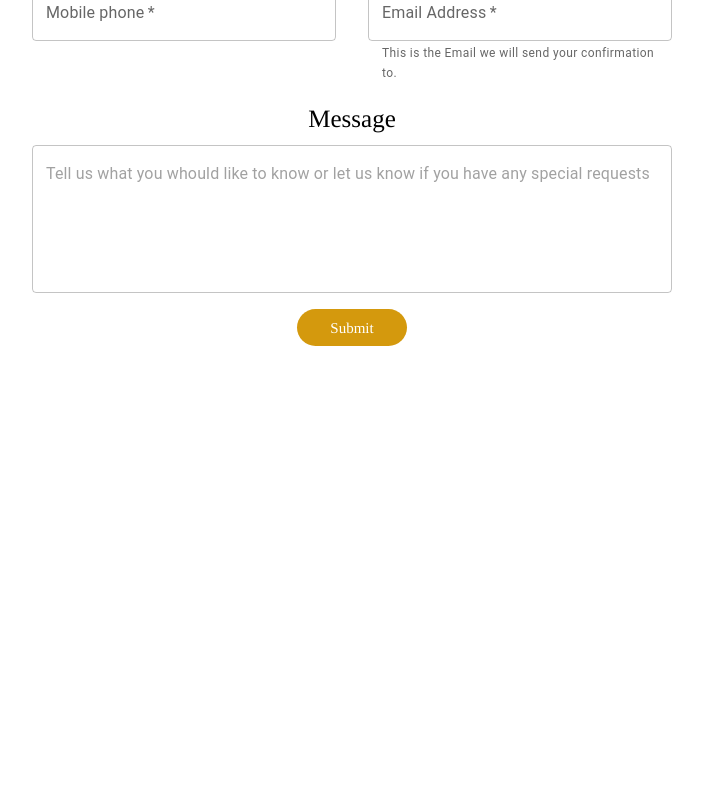
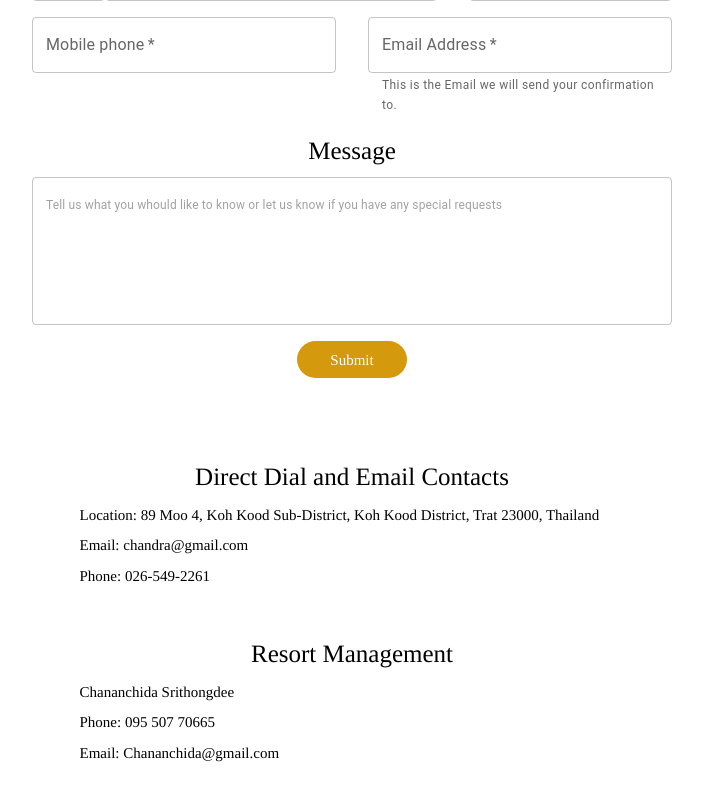
Before and after one commit to chananchida-srithongdee/chandra-booking-webapp-frontend, a React (Create React App) app: page /contact-us in a window 1280 px wide. Shown: the part 852-1652 px from the top of the page, without its empty margins (288-991 px from the left). Before the commit the page ends 1246 px from the top, so only its background shows below. Built offline with nearby package versions, Linux system fonts and the light colour scheme.

Commit message:
Update Contact.jsx

```diff
--- a/src/components/Contact/Contact.jsx
+++ b/src/components/Contact/Contact.jsx
@@ -28,7 +28,7 @@ const ContactUs = () => {
             Contact us and we will get back to you within 24 hours.
           </span>
         </div>
-        <div className={`${styles.flexCenter} w-full`}>
+        <div className={`${styles.flexCenter} w-full mt-[2rem]`}>
           <form
             className="flex flex-col justify-start gap-4 w-full px-[20rem]"
             onSubmit={handleSubmit}
@@ -87,6 +87,7 @@ const ContactUs = () => {
                 required
                 multiline
                 fullWidth
+                inputProps={{ style: { fontSize: "12px" } }}
               />
             </div>
             <div className={`${styles.flexCenter}`}>
@@ -96,6 +97,39 @@ const ContactUs = () => {
             </div>
           </form>
         </div>
+
+        <div className={`${styles.flexCenter} flex-col mt-[2rem]`}>
+          <span className={`${styles.secondaryText}`}>
+            Direct Dial and Email Contacts
+          </span>
+          <div className={`${styles.flexCenter} flex-col pl-[22rem]`}>
+            <span className="w-[897px] text-left text-[15px] mt-[.5rem]">
+              Location: 89 Moo 4, Koh Kood Sub-District, Koh Kood District, Trat
+              23000, Thailand
+            </span>
+            <span className="w-[897px] text-left text-[15px] mt-[.5rem]">
+              Email: chandra@gmail.com
+            </span>
+            <span className="w-[897px] text-left text-[15px] mt-[.5rem]">
+              Phone: 026-549-2261
+            </span>
+          </div>
+        </div>
+
+        <div className={`${styles.flexCenter} flex-col`}>
+          <span className={`${styles.secondaryText}`}>Resort Management</span>
+          <div className={`${styles.flexCenter} flex-col pl-[22rem]`}>
+            <span className="w-[897px] text-left text-[15px] mt-[.5rem]">
+              Chananchida Srithongdee
+            </span>
+            <span className="w-[897px] text-left text-[15px] mt-[.5rem]">
+              Phone: 095 507 70665
+            </span>
+            <span className="w-[897px] text-left text-[15px] mt-[.5rem]">
+              Email: Chananchida@gmail.com
+            </span>
+          </div>
+        </div>
       </div>
     </div>
   );
```
